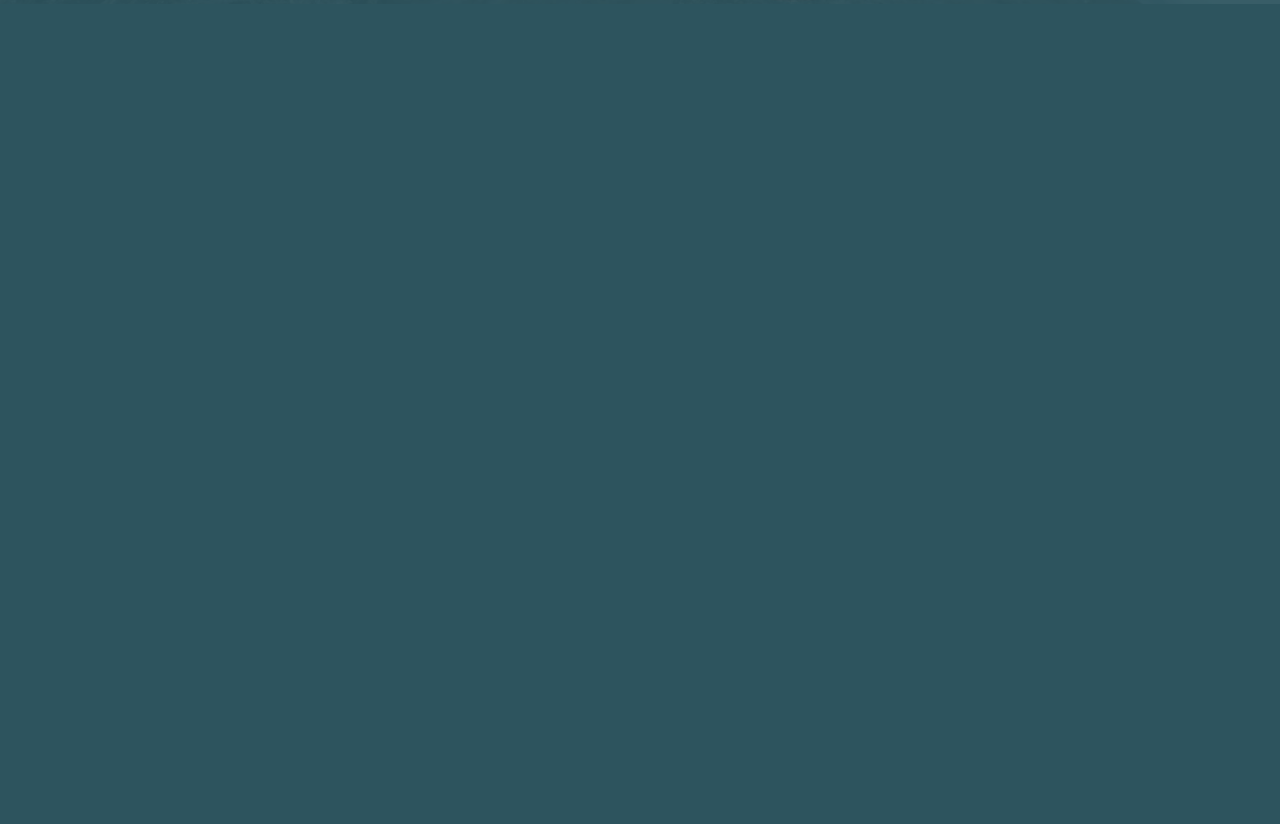
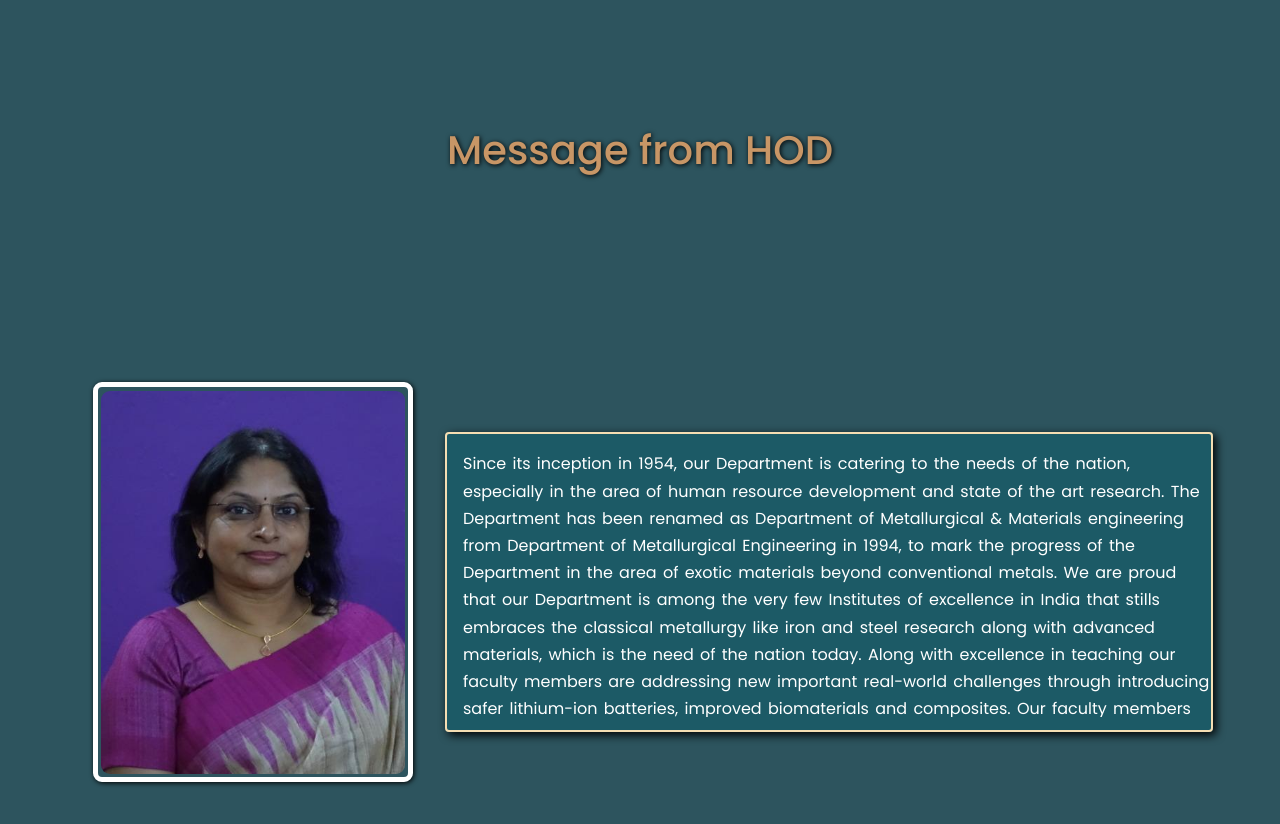
Before and after one commit to Mayur25Lohani/Department_Website, a React (Create React App) app: page / in a window 1280 px wide. Shown: the part 804-1628 px from the top of the page. Before the commit the page ends 808 px from the top, so only its background shows below. Built offline with nearby package versions, Linux system fonts and the light colour scheme; a web font is replaced by a local one.

Commit message:
krishna - message from HOD

```diff
--- a/public/index.html
+++ b/public/index.html
@@ -29,6 +29,7 @@
   <body>
     <noscript>You need to enable JavaScript to run this app.</noscript>
     <div id="root"></div>
+    <script src="https://kit.fontawesome.com/eff83eab75.js" crossorigin="anonymous"></script>
     <!--
       This HTML file is a template.
       If you open it directly in the browser, you will see an empty page.
--- a/src/App.jsx
+++ b/src/App.jsx
@@ -3,12 +3,15 @@ import Nav from './components/nav/Nav'
 
 import Carousel from './components/carousel/Carousel'
 import Cover from './components/cover/cover'
+import Hod from './components/hod_msg/hod'
+
 
 const App = () => {
   return (
     <>
     <Nav/>
     <Cover/>
+    <Hod/>
     </>
   )
 }
--- a/src/components/cover/cover.css
+++ b/src/components/cover/cover.css
@@ -39,7 +39,7 @@
     position: relative;
     display: block;
     width: calc(100% + 1.3px);
-    height: 137px;
+    height: 138px;
 }
 
 .custom-shape-divider-bottom-1703144822 .shape-fill {
@@ -77,12 +77,19 @@
     backdrop-filter: blur(7);
     box-shadow: rgb(38, 57, 77) 0px 20px 30px -10px;
     /* cursor: pointer; */
+    position: relative;
+    height: 100vh;
+}
+.show-content{
+    position: absolute;
+    height: 90%;
+    overflow: scroll;
 }
 
 ::selection {
     color: #e3bd99;
     background: #604022;
-    text-decoration: underline;
+    /* text-decoration: underline; */
     text-shadow: none;
   }
 
@@ -144,13 +151,16 @@
     .know-dep{
         width: 30%;
     }
+
 }
 @media (width <= 400px){
     .dep-content{
         width: 20%;
         text-align: center;
         min-width: 260px;
-
+    }
+    .show-content{
+        left: 0;
     }
 }
 
--- a/src/components/cover/cover.jsx
+++ b/src/components/cover/cover.jsx
@@ -12,7 +12,7 @@ return(
             <svg data-name="Layer 1" xmlns="http://www.w3.org/2000/svg" viewBox="0 0 1200 120" preserveAspectRatio="none">
             <path d="M0,0V46.29c47.79,22.2,103.59,32.17,158,28,70.36-5.37,136.33-33.31,206.8-37.5C438.64,32.43,512.34,53.67,583,72.05c69.27,18,138.3,24.88,209.4,13.08,36.15-6,69.85-17.84,104.45-29.34C989.49,25,1113-14.29,1200,52.47V0Z" opacity=".25" className="shape-fill"></path>
             <path d="M0,0V15.81C13,36.92,27.64,56.86,47.69,72.05,99.41,111.27,165,111,224.58,91.58c31.15-10.15,60.09-26.07,89.67-39.8,40.92-19,84.73-46,130.83-49.67,36.26-2.85,70.9,9.42,98.6,31.56,31.77,25.39,62.32,62,103.63,73,40.44,10.79,81.35-6.69,119.13-24.28s75.16-39,116.92-43.05c59.73-5.85,113.28,22.88,168.9,38.84,30.2,8.66,59,6.17,87.09-7.5,22.43-10.89,48-26.93,60.65-49.24V0Z" opacity=".5" class="shape-fill"></path>
-            <path d="M0,0V5.63C149.93,59,314.09,71.32,475.83,42.57c43-7.64,84.23-20.12,127.61-26.46,59-8.63,112.48,12.24,165.56,35.4C827.93,77.22,886,95.24,951.2,90c86.53-7,172.46-45.71,248.8-84.81V0Z"opacity=".8" className="shape-fill"></path>
+            <path d="M0,0V5.63C149.93,59,314.09,71.32,475.83,42.57c43-7.64,84.23-20.12,127.61-26.46,59-8.63,112.48,12.24,165.56,35.4C827.93,77.22,886,95.24,951.2,90c86.53-7,172.46-45.71,248.8-84.81V0Z"opacity="1" className="shape-fill"></path>
             </svg>
             </div>
 
--- /dev/null
+++ b/src/components/hod_msg/hod.css
@@ -0,0 +1,167 @@
+
+.heading{
+    text-align: center;
+    margin-top: 6rem;
+    margin-bottom: rem;
+    color: var(--color-primary-variant);
+    text-shadow: 1px 1px 5px black;
+}
+
+.card img{
+    height: 100%;
+    width: 100%;
+    border-radius: 9px;
+    min-width: 202px;
+    min-block-size: auto;
+}
+
+.hod-msg{
+    height: 100vh;
+    display: flex;
+    justify-content: center;
+    align-items: center;
+    margin-top: -2px;
+}
+
+.hod-info{
+    position: absolute;
+    width: 100%;
+    height: 100%;
+    top: 0;
+    right: 100%;
+    padding: .5rem;
+    display: flex;
+    flex-direction: column;
+    justify-content: center;
+    align-items: center;
+    backdrop-filter: blur(5px);
+    background: #2d545e42;
+    gap: 1rem;
+    text-align: center;
+    min-width: 202px;
+    min-block-size: auto;
+    color: var(--color-primary-variant);
+    transition: .8s ease;
+    & h3{
+        font-size: 1.7rem;
+        margin-bottom: .6rem;
+        line-height: 33px;
+        text-decoration: underline;
+        font-weight: 600;
+    }
+    & p{
+        font-size: .8rem;
+    }
+}
+.card:hover .hod-info{
+    right: 0%;
+
+}
+
+.card{
+    width: 25%;
+    height: 50%;
+    padding: .2rem;
+    border: 5px solid white;
+    box-shadow: 1px 1px 5px black;
+    border-radius: 9px;
+    position: relative;
+    min-width: 237px;
+    margin-left: 36px;
+    min-height: 371px;
+    overflow: hidden;
+}
+
+
+.msg{
+    width: 60%;
+    /* max-width: 200px; */
+    margin: 0 10px 0 2rem;
+    border: 2px solid wheat;
+    border-radius: 4px;
+    padding: 1rem;
+    box-shadow: 3px 3px 10px black;
+    max-height: 300px;
+    min-height: 300px;
+    overflow: scroll;
+    min-width: 266px;
+    background-color: #145e6ca7;
+    position: relative;
+    height: 100vh;
+    & p{
+        position: absolute;
+        height: 90%;
+        overflow: scroll;
+        word-spacing: 2px;
+        line-height: 1.7rem;
+    }
+}
+
+@media only screen and (max-width: 590px) {
+
+    .hod-msg{
+        flex-direction: column;
+        gap: 2rem;
+    }
+    .card{
+        margin: auto;
+        margin-top: 8rem;
+    }
+    .msg{
+        margin: auto;
+    }
+
+
+}
+
+                                  /* BUTTON CSS */
+
+
+
+
+.button-30 {
+
+    bottom: -10px;
+  align-items: center;
+  appearance: none;
+  background-color: #FCFCFD;
+  border-radius: 4px;
+  border-width: 0;
+  box-shadow: rgba(45, 35, 66, 0.4) 0 2px 4px,rgba(45, 35, 66, 0.3) 0 7px 13px -3px,#D6D6E7 0 -3px 0 inset;
+  box-sizing: border-box;
+  color: #36395A;
+  cursor: pointer;
+  display: inline-flex;
+  font-family: "JetBrains Mono",monospace;
+  height: 2rem;
+  justify-content: center;
+  line-height: 1;
+  list-style: none;
+  overflow: hidden;
+  padding-left: 16px;
+  padding-right: 16px;
+  position: relative;
+  text-align: left;
+  text-decoration: none;
+  transition: box-shadow .15s,transform .15s;
+  user-select: none;
+  -webkit-user-select: none;
+  touch-action: manipulation;
+  white-space: nowrap;
+  will-change: box-shadow,transform;
+  font-size: 18px;
+}
+
+.button-30:focus {
+  box-shadow: #D6D6E7 0 0 0 1.5px inset, rgba(45, 35, 66, 0.4) 0 2px 4px, rgba(45, 35, 66, 0.3) 0 7px 13px -3px, #D6D6E7 0 -3px 0 inset;
+}
+
+.button-30:hover {
+  box-shadow: rgba(45, 35, 66, 0.4) 0 4px 8px, rgba(45, 35, 66, 0.3) 0 7px 13px -3px, #D6D6E7 0 -3px 0 inset;
+  transform: translateY(-2px);
+}
+
+.button-30:active {
+  box-shadow: #D6D6E7 0 3px 7px inset;
+  transform: translateY(2px);
+}
--- /dev/null
+++ b/src/components/hod_msg/hod.jsx
@@ -0,0 +1,37 @@
+import React, { useState } from 'react';
+import './hod.css';
+import hod from '../../assests/karrabi_mam.png';
+
+
+
+
+const Hod = ()=>{
+    return(
+        <>
+        <section className="msg-of-hod">
+
+        <div className="heading">
+            <h1>Message from HOD</h1>
+        </div>
+            <div className="hod-msg">
+                <div className="card">
+                        <img src={hod} alt="Logo" />
+                        <div className="hod-info">
+                            <h3>Head of Depatment</h3>
+                            <h4>Prof. Karabi Das</h4>
+                            <p><i class="fa-solid fa-phone"></i> : +91-3222-283254</p>
+                            <p><a href="mailto: karabi@metal.iitkgp.ac.in" target='__blank'><i class="fa-solid fa-envelope"></i> : karabi@metal.iitkgp.ac.in</a></p>
+                            <button class="button-30" role="button"><a href="https://www.iitkgp.ac.in/department/MT/faculty/mt-karabi" target='__blank'>Know More</a></button>
+                        </div>
+                </div>
+                <div className="msg">
+                    <p>Since its inception in 1954, our Department is catering to the needs of the nation, especially in the area of human resource development and state of the art research. The Department has been renamed as Department of Metallurgical & Materials engineering from Department of Metallurgical Engineering in 1994, to mark the progress of the Department in the area of exotic materials beyond conventional metals. We are proud that our Department is among the very few Institutes of excellence in India that stills embraces the classical metallurgy like iron and steel research along with advanced materials, which is the need of the nation today. Along with excellence in teaching our faculty members are addressing new important real-world challenges through introducing safer lithium-ion batteries, improved biomaterials and composites. Our faculty members are among the most cited in the world and are nationally and internationally recognized for excellence. Finally, I would like to thank all the sponsors of our research projects and activities in our Department that allows our program to thrive.</p>
+                </div>
+            </div>
+            </section>
+
+        </>
+    )
+};
+
+export default Hod;
--- a/src/components/nav/nav.css
+++ b/src/components/nav/nav.css
@@ -73,7 +73,7 @@ nav {
   .links a.active{
     color:var(--color-primary);
     font-weight: bolder;
-    text-shadow: 0 .8px 9px rgb(170, 168, 152);
+    /* text-shadow: 0 .8px 9px rgb(170, 168, 152); */
     &::after{
       /* width: 90%; */
       /* left:10%; */
```
Also changed, not shown: src/assests/karrabi_mam.png (added).
